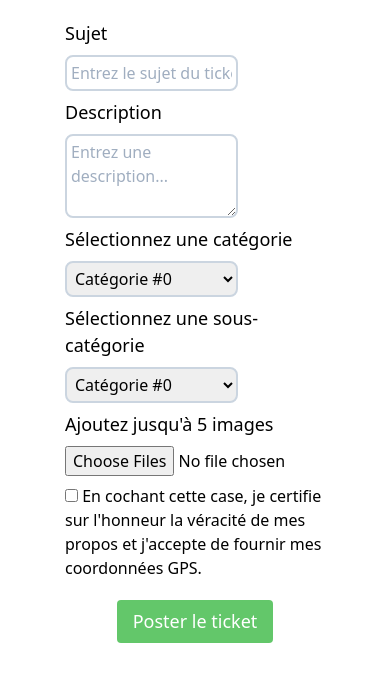
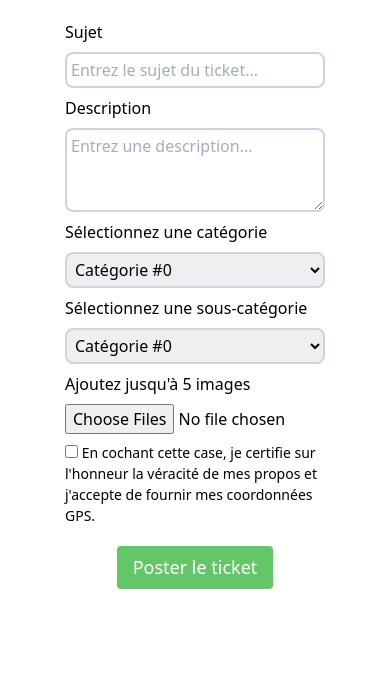
Before and after one commit to SamuelPlaton/epsi-workshop-city, a PHP site: template src/view/createTicketView.php in a window 390 px wide. Shown: the part 70-752 px from the top of the page. Run offline with PHP 8.4, Linux system fonts and the light colour scheme; the template is opened without the code that fills it, so the values that code supplies are empty; style sheets or scripts are compiled from the project's sources.

Commit message:
feat: handle post ticket view to mobiles

```diff
--- a/src/view/createTicketView.php
+++ b/src/view/createTicketView.php
@@ -10,16 +10,16 @@
         <?php include('components/header.php')?>
         <form id="post-ticket-form" action="" method="post" enctype="multipart/form-data" class="m-5 w-2/3 lg:w-1/2 mx-auto">
             <div class="form-group flex flex-col my-2">
-                <label for="title" class="form-control-label text-lg mb-2">Sujet</label>
-                <input type="text" id="title" name="title" placeholder="Entrez le sujet du ticket..." class="form-control w-2/3 lg:w-1/3 border-solid border-2 border-gray rounded-lg p-1" required>
+                <label for="title" class="form-control-label lg:text-lg mb-2">Sujet</label>
+                <input type="text" id="title" name="title" placeholder="Entrez le sujet du ticket..." class="form-control lg:w-1/3 border-solid border-2 border-gray rounded-lg p-1" required>
             </div>
             <div class="form-group flex flex-col my-2">
-                <label for="description" class=" form-control-label text-lg mb-2">Description</label>
-                <textarea name="description" id="description" rows="3" placeholder="Entrez une description..." class="form-control w-2/3 border-solid border-2 border-gray rounded-lg p-1"></textarea>
+                <label for="description" class=" form-control-label lg:text-lg mb-2">Description</label>
+                <textarea name="description" id="description" rows="3" placeholder="Entrez une description..." class="form-control lg:w-2/3 border-solid border-2 border-gray rounded-lg p-1"></textarea>
             </div>
             <div class="form-group flex flex-col my-2">
-                <label for="category" class=" form-control-label text-lg mb-2">Sélectionnez une catégorie</label>
-                <select name="category" id="category" class="form-control w-2/3 lg:w-1/3 border-solid border-2 border-gray rounded-lg p-1" required>
+                <label for="category" class=" form-control-label lg:text-lg mb-2">Sélectionnez une catégorie</label>
+                <select name="category" id="category" class="form-control lg:w-1/3 border-solid border-2 border-gray rounded-lg p-1" required>
                     <option value="0">Catégorie #0</option>
                     <option value="1">Catégorie #1</option>
                     <option value="2">Catégorie #2</option>
@@ -28,8 +28,8 @@
                 </div>
             </div>
             <div class="form-group flex flex-col my-2">
-                <label for="subcategory" class=" form-control-label text-lg mb-2">Sélectionnez une sous-catégorie</label>
-                <select name="subcategory" id="subcategory" class="form-control w-2/3 lg:w-1/3 border-solid border-2 border-gray rounded-lg p-1" required>
+                <label for="subcategory" class=" form-control-label lg:text-lg mb-2">Sélectionnez une sous-catégorie</label>
+                <select name="subcategory" id="subcategory" class="form-control lg:w-1/3 border-solid border-2 border-gray rounded-lg p-1" required>
                     <option value="0">Catégorie #0</option>
                     <option value="1">Catégorie #1</option>
                     <option value="2">Catégorie #2</option>
@@ -37,11 +37,11 @@
                 </select>
             </div>
             <div class="form-group flex flex-col my-2">
-                <label for="file-multiple-input" class=" form-control-label text-lg mb-2">Ajoutez jusqu'à 5 images</label>
+                <label for="file-multiple-input" class=" form-control-label lg:text-lg mb-2">Ajoutez jusqu'à 5 images</label>
                 <input type="file" accept="image/*" id="file-multiple-input" name="file-multiple-input" multiple="" class="form-control-file" capture>
             </div>
             <div class="form-group flex flex-col my-2">
-                <label for="inline-checkbox1" class="form-check-label ">
+                <label for="inline-checkbox1" class="form-check-label text-sm">
                     <input type="checkbox" id="inline-checkbox1" name="inline-checkbox1" value="option1" class="form-check-input" required>
                     En cochant cette case, je certifie sur l'honneur la véracité de mes propos et j'accepte de fournir mes coordonnées GPS.
                 </label>
```
Also changed, not shown: package-lock.json.
